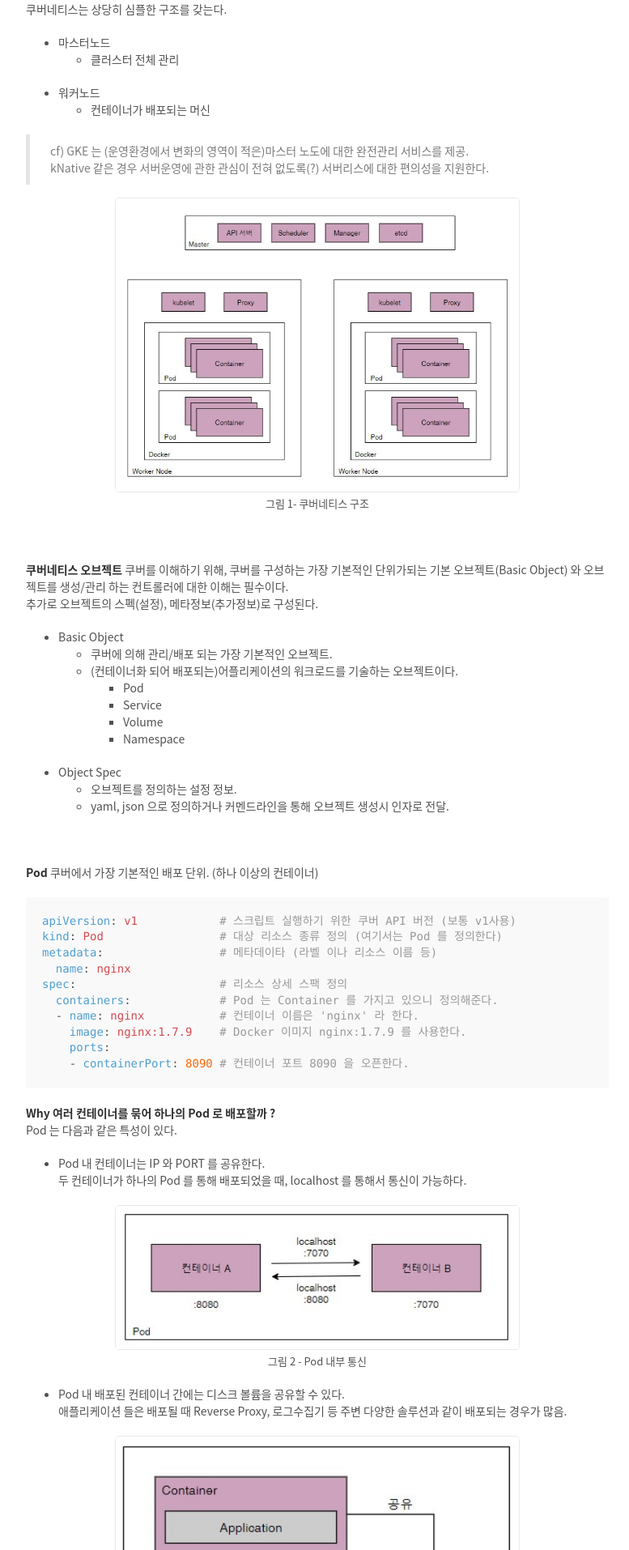
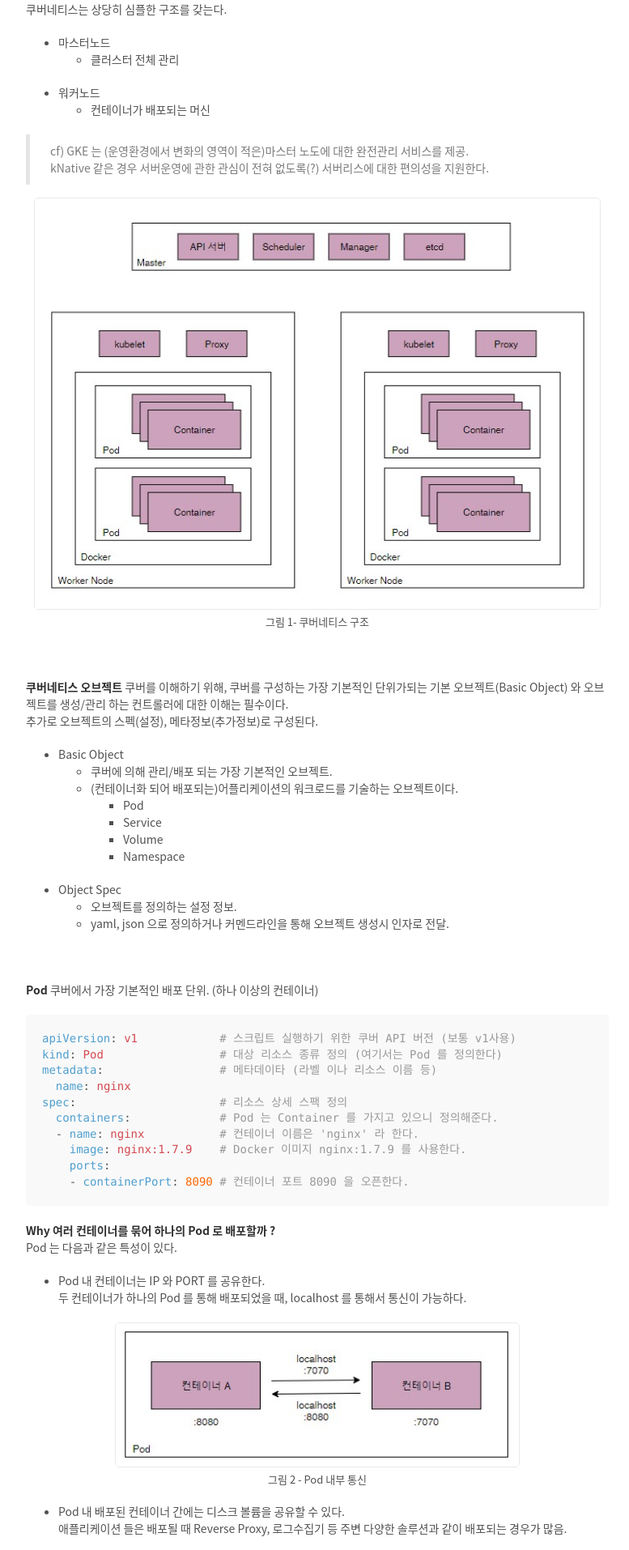
Before and after one commit to cholnh/cholnh.github.io, a Jekyll site: the page built from _posts/Dev/Kubernetes/2021-4-8-쿠버네티스.md, in a window 1280 px wide. Shown: the part 1195-3109 px from the top of the page at 81% size, without its empty margins (248-1025 px from the left). Built offline with Jekyll 4.4.1, drawn with Linux system fonts in a browser that asks for light colours; comment, search, counter and statistics services are not loaded.

Commit message:
edit kubernetes 쿠버네티스 이미지 사이즈

```diff
--- a/_posts/Dev/Kubernetes/2021-4-8-쿠버네티스.md
+++ b/_posts/Dev/Kubernetes/2021-4-8-쿠버네티스.md
@@ -54,7 +54,7 @@ comments: true
 > kNative 같은 경우 서버운영에 관한 관심이 전혀 없도록(?) 서버리스에 대한 편의성을 지원한다.
 
 <div class="nzzi-image-box">
-  <img src="{{ site.url }}/assets/msa/msa-kube-architecture-1.jpg" width="500"/>
+  <img src="{{ site.url }}/assets/msa/msa-kube-architecture-1.jpg" width="700"/>
   <div>그림 1- 쿠버네티스 구조</div>
 </div>
 
```
